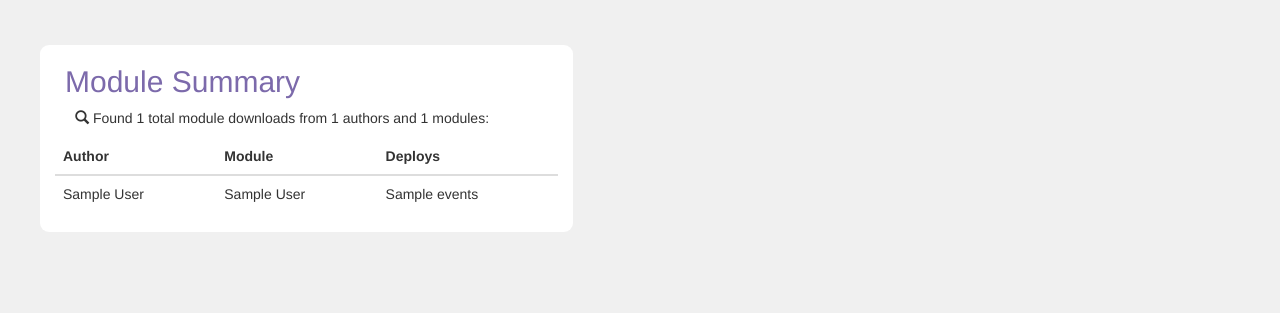
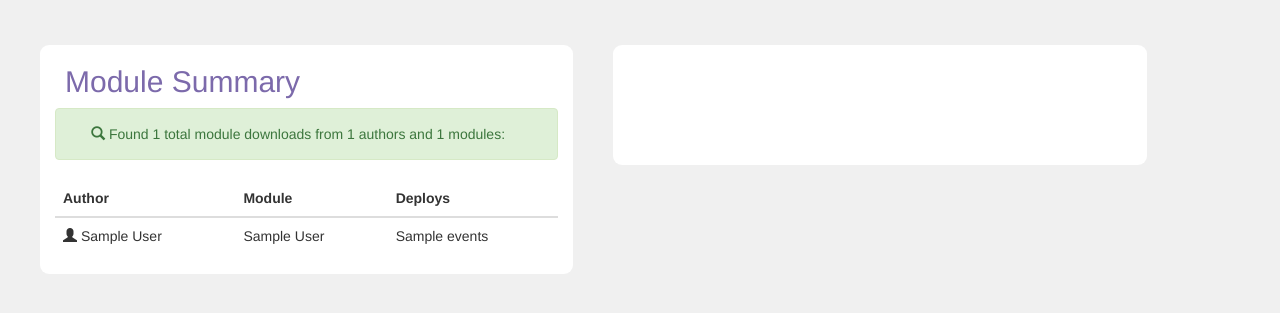
Before and after one commit to nibalizer/puppet-analytics, a Flask app: template puppetanalytics/templates/mainpage.html in a window 1280 px wide. Shown: the part 50-363 px from the top of the page. Run offline with Flask 2, Linux system fonts and the light colour scheme; the template is opened without the code that fills it: most values are stand-ins (such as "Sample title", 1, 10 or a date in 2020); some libraries are stand-ins or nearby versions.

Commit message:
Add additional styling fixes

```diff
--- a/puppetanalytics/static/style/style.css
+++ b/puppetanalytics/static/style/style.css
@@ -4,7 +4,7 @@ body { background-color: #F0F0F0; }
 td { cursor: pointer }
 
 /* Main page styling */
-#moduleSummary {
+.container {
   margin-top: 25px;
   margin-left: 40px;
   border-radius: 9px;
--- a/puppetanalytics/templates/layout.html
+++ b/puppetanalytics/templates/layout.html
@@ -5,10 +5,10 @@
     <meta charset="utf-8">
     <meta name="author" content="Spencer Krum">
     <meta name="description" content="Web application to collect and display module deploy stats">
-    <script src="static/js/jquery-2.1.1.min.js"></script>
-    <script src="static/js/bootstrap.min.js"></script>
-    <link rel="stylesheet" href="static/style/bootstrap.min.css">
-    <link rel="stylesheet" href="static/style/style.css">
+    <script src="{{ url_for('static', filename='js/jquery-2.1.1.min.js') }}"></script>
+    <script src="{{ url_for('static', filename='js/bootstrap.min.js') }}"></script>
+    <link rel="stylesheet" href="{{ url_for('static', filename='style/bootstrap.min.css') }}">
+    <link rel="stylesheet" href="{{ url_for('static', filename='style/style.css') }}">
   </head>
   <body>
 
--- a/puppetanalytics/templates/mainpage.html
+++ b/puppetanalytics/templates/mainpage.html
@@ -1,10 +1,10 @@
 {% extends "layout.html" %}
 {% block body %}
-
-  <div id='moduleSummary'  class='col-md-5'>
+  <div id='moduleSummary'  class='col-md-5 container'>
     <h2 class='sectionTitle'>Module Summary</h2>
-    <p class='sectionSubHeader'> <span class="glyphicon glyphicon-search"></span> Found {{ total_downloads }} total module downloads from {{ num_authors }} authors and {{ num_modules }} modules:</p>
-
+    <div class="alert alert-success">
+      <p class='sectionSubHeader'> <span class="glyphicon glyphicon-search"></span> Found {{ total_downloads }} total module downloads from {{ num_authors }} authors and {{ num_modules }} modules:</p>
+    </div>
     <table class="table">
       <thead>
         <tr class='tableHeaderRow'>
@@ -17,7 +17,7 @@
         {% for author, modules in author_module.iteritems() %}
           {% for modulename, data in modules.iteritems() %}
             <tr class='tableDataRow' onclick='document.location = "{{ url_for('module_page', author=author, module=modulename)}}";'>
-              <td>{{ author }}</td>
+              <td><span class="glyphicon glyphicon-user"></span>  {{ author }}</td>
               <td>{{ modulename }}</td>
               <td>{{ data.events }}</td>
             </tr>
@@ -26,5 +26,7 @@
       </tbody>
     </table>
   </div>
-
+  <div class='col-md-5 col-md-offset1 container'>
+    <br><br><br><br><br><br>
+  </div>
 {% endblock %}
```
Also changed, not shown: puppetanalytics/templates/module.html (+5 -8 lines).
